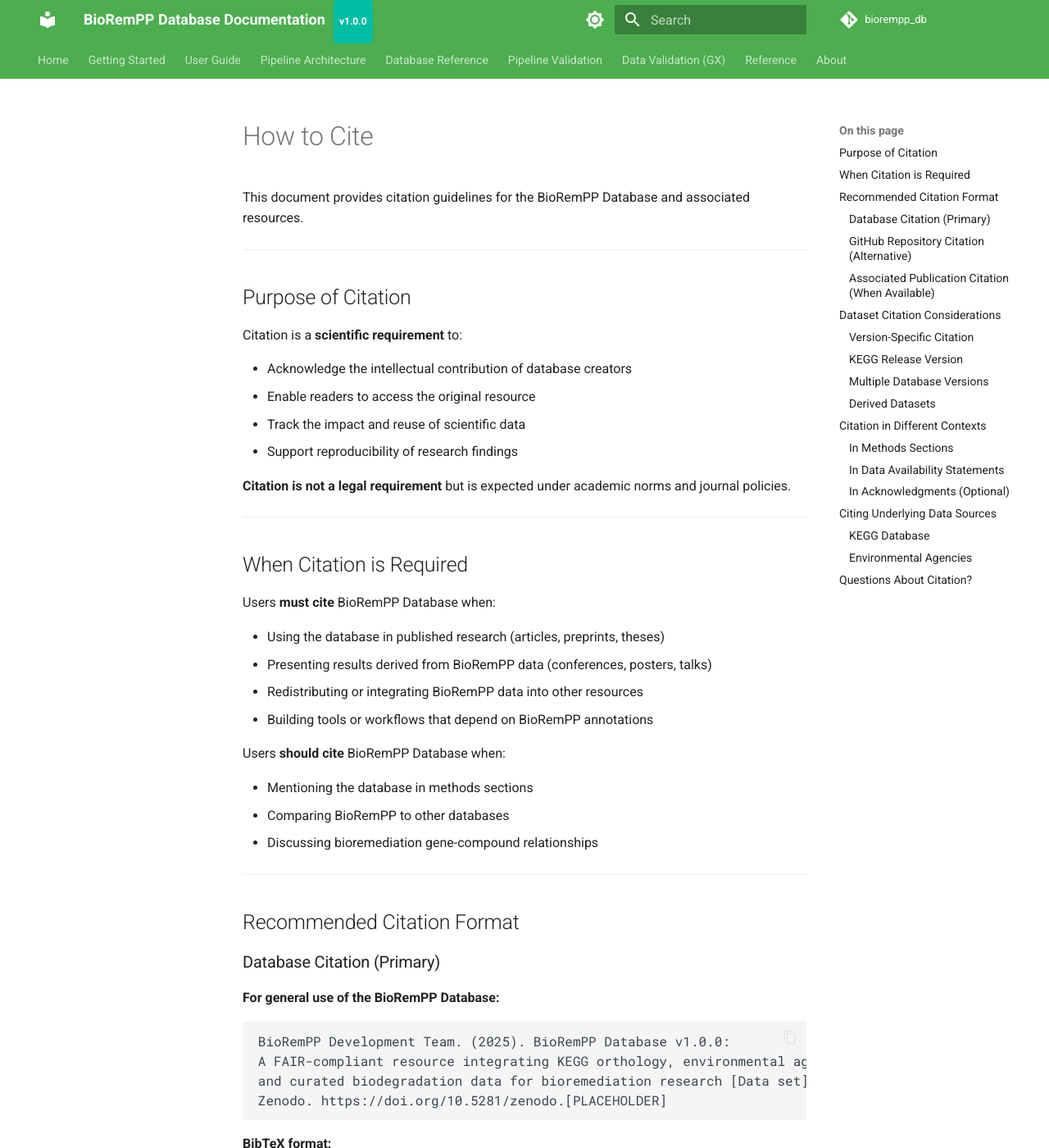
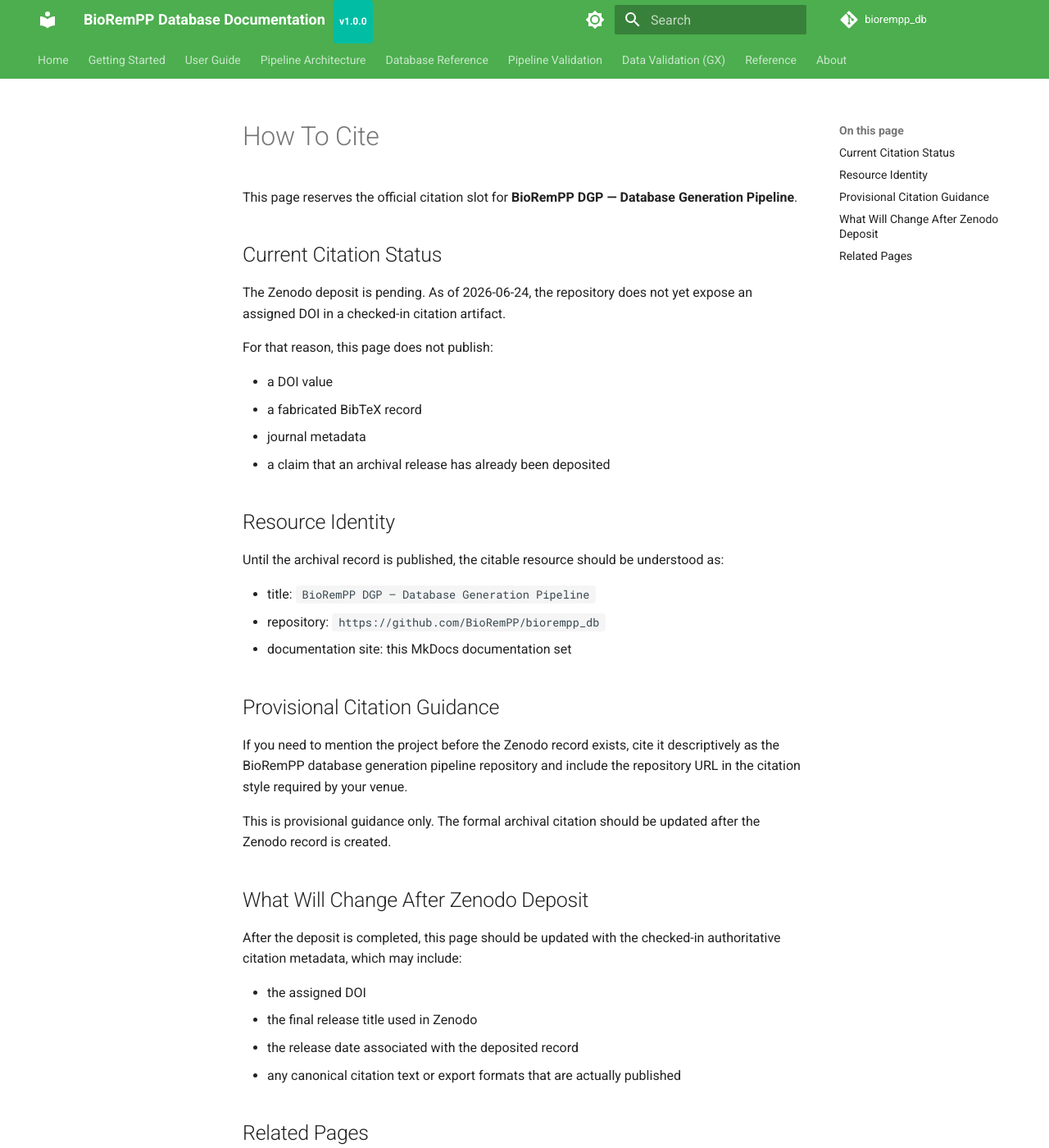
Before and after one commit to BioRemPP/biorempp_db, an MkDocs documentation site: the page built from docs/about/how-to-cite.md, in a window 1280 px wide and 1400 px high. Shown: the whole window at 82% size. Built offline with MkDocs 1.6.1 and Material for MkDocs 9.7.7, drawn with Linux system fonts in a browser that asks for light colours; comment, search, counter and statistics services are not loaded; the version menu is left out; some of the changed text lies outside the part shown.

Commit message:
docs(about): add how-to-cite placeholder for pending Zenodo deposit

````diff
--- a/docs/about/how-to-cite.md
+++ b/docs/about/how-to-cite.md
@@ -1,234 +1,59 @@
-# How to Cite
+<!--
+Page status: verified
+Audience: researchers, maintainers, reviewers
+Applies to: repository and documentation governance
+Version scope: repository contract v1.1.0
+Last verified on: 2026-06-24
+Primary sources:
+- repository root directory listing
+- mkdocs.yml
+- docs/about/project-scope.md
+- docs/about/changelog-and-releases.md
+Known gaps:
+- no checked-in DOI artifact is present
+- no `CITATION.cff` file is present
+- Zenodo deposit is pending
+-->
 
-This document provides citation guidelines for the BioRemPP Database and associated resources.
+# How To Cite
 
----
+This page reserves the official citation slot for **BioRemPP DGP — Database Generation Pipeline**.
 
-## Purpose of Citation
+## Current Citation Status
 
-Citation is a **scientific requirement** to:
+The Zenodo deposit is pending. As of 2026-06-24, the repository does not yet expose an assigned DOI in a checked-in citation artifact.
 
-- Acknowledge the intellectual contribution of database creators
-- Enable readers to access the original resource
-- Track the impact and reuse of scientific data
-- Support reproducibility of research findings
+For that reason, this page does not publish:
 
-**Citation is not a legal requirement** but is expected under academic norms and journal policies.
+- a DOI value
+- a fabricated BibTeX record
+- journal metadata
+- a claim that an archival release has already been deposited
 
----
+## Resource Identity
 
-## When Citation is Required
+Until the archival record is published, the citable resource should be understood as:
 
-Users **must cite** BioRemPP Database when:
+- title: `BioRemPP DGP — Database Generation Pipeline`
+- repository: `https://github.com/BioRemPP/biorempp_db`
+- documentation site: this MkDocs documentation set
 
-- Using the database in published research (articles, preprints, theses)
-- Presenting results derived from BioRemPP data (conferences, posters, talks)
-- Redistributing or integrating BioRemPP data into other resources
-- Building tools or workflows that depend on BioRemPP annotations
+## Provisional Citation Guidance
 
-Users **should cite** BioRemPP Database when:
+If you need to mention the project before the Zenodo record exists, cite it descriptively as the BioRemPP database generation pipeline repository and include the repository URL in the citation style required by your venue.
 
-- Mentioning the database in methods sections
-- Comparing BioRemPP to other databases
-- Discussing bioremediation gene-compound relationships
+This is provisional guidance only. The formal archival citation should be updated after the Zenodo record is created.
 
----
+## What Will Change After Zenodo Deposit
 
-## Recommended Citation Format
+After the deposit is completed, this page should be updated with the checked-in authoritative citation metadata, which may include:
 
-### Database Citation (Primary)
+- the assigned DOI
+- the final release title used in Zenodo
+- the release date associated with the deposited record
+- any canonical citation text or export formats that are actually published
 
-**For general use of the BioRemPP Database:**
+## Related Pages
 
-```
-BioRemPP Development Team. (2025). BioRemPP Database v1.0.0:
-A FAIR-compliant resource integrating KEGG orthology, environmental agencies,
-and curated biodegradation data for bioremediation research [Data set].
-Zenodo. https://doi.org/10.5281/zenodo.[PLACEHOLDER]
-```
-
-**BibTeX format:**
-
-```bibtex
-@dataset{biorempp_database_2025,
-  author       = {{BioRemPP Development Team}},
-  title        = {{BioRemPP Database v1.0.0: A FAIR-compliant resource
-                   integrating KEGG orthology, environmental agencies,
-                   and curated biodegradation data for bioremediation research}},
-  year         = 2025,
-  publisher    = {Zenodo},
-  version      = {1.0.0},
-  doi          = {10.5281/zenodo.[PLACEHOLDER]},
-  url          = {https://doi.org/10.5281/zenodo.[PLACEHOLDER]}
-}
-```
-
----
-
-### GitHub Repository Citation (Alternative)
-
-**If DOI is not yet available:**
-
-```
-BioRemPP Development Team. (2025). BioRemPP Database v1.0.0.
-GitHub. https://github.com/BioRemPP/biorempp_db
-```
-
-**BibTeX format:**
-
-```bibtex
-@misc{biorempp_github_2025,
-  author       = {{BioRemPP Development Team}},
-  title        = {{BioRemPP Database v1.0.0}},
-  year         = 2025,
-  publisher    = {GitHub},
-  version      = {1.0.0},
-  url          = {https://github.com/BioRemPP/biorempp_db}
-}
-```
-
----
-
-### Associated Publication Citation (When Available)
-
-**If a peer-reviewed publication describes BioRemPP:**
-
-```
-[Authors]. ([Year]). [Title]. [Journal]. [Volume]([Issue]), [Pages].
-https://doi.org/[DOI]
-```
-
-**Note:** As of v1.0.0, no peer-reviewed publication is available. This section will be updated upon publication.
-
----
-
-## Dataset Citation Considerations
-
-### Version-Specific Citation
-
-**Always specify the database version** used in your research:
-
-- ✅ Correct: "BioRemPP Database v1.0.0"
-- ❌ Incorrect: "BioRemPP Database" (ambiguous version)
-
-**Rationale:** Database content may change between versions; version-specific citation ensures reproducibility.
-
----
-
-### KEGG Release Version
-
-**Include KEGG release version** when relevant:
-
-```
-BioRemPP Database v1.0.0 (KEGG Release Dec,25)
-```
-
-**Rationale:** BioRemPP content depends on KEGG snapshot; specifying KEGG version enhances reproducibility.
-
----
-
-### Multiple Database Versions
-
-**If using multiple BioRemPP versions:**
-
-```
-BioRemPP Database v1.0.0 and v1.1.0 (BioRemPP Development Team, 2025)
-```
-
-**Or cite each version separately:**
-
-```
-BioRemPP Development Team. (2025). BioRemPP Database v1.0.0 [Data set].
-Zenodo. https://doi.org/10.5281/zenodo.[PLACEHOLDER_V1]
-
-BioRemPP Development Team. (2025). BioRemPP Database v1.1.0 [Data set].
-Zenodo. https://doi.org/10.5281/zenodo.[PLACEHOLDER_V2]
-```
-
----
-
-### Derived Datasets
-
-**If you create a derived dataset from BioRemPP:**
-
-1. Cite the original BioRemPP Database
-2. Describe the derivation process in your methods
-3. Consider depositing your derived dataset with its own DOI
-
-**Example citation:**
-
-```
-Derived dataset based on BioRemPP Database v1.0.0 (BioRemPP Development Team, 2025),
-filtered for aromatic compounds and deposited at [DOI].
-```
-
----
-
-## Citation in Different Contexts
-
-### In Methods Sections
-
-**Recommended phrasing:**
-
-> "Functional annotation of biodegradation genes was performed using BioRemPP Database v1.0.0 (BioRemPP Development Team, 2025), a FAIR-compliant resource integrating KEGG orthology, environmental agency compound lists, and curated biodegradation data."
-
----
-
-### In Data Availability Statements
-
-**Recommended phrasing:**
-
-> "BioRemPP Database v1.0.0 is publicly available at https://doi.org/10.5281/zenodo.[PLACEHOLDER] under a Creative Commons Attribution 4.0 International (CC BY 4.0) license."
-
----
-
-### In Acknowledgments (Optional)
-
-**If BioRemPP was essential to your research:**
-
-> "We thank the BioRemPP Development Team for creating and maintaining the BioRemPP Database."
-
-**Note:** Acknowledgment does not replace citation.
-
----
-
-## Citing Underlying Data Sources
-
-**BioRemPP integrates data from external sources.** Users should also cite:
-
-### KEGG Database
-
-**If using KEGG identifiers or annotations:**
-
-```
-Kanehisa M, Goto S. KEGG: Kyoto Encyclopedia of Genes and Genomes.
-Nucleic Acids Res. 2000;28(1):27-30. https://doi.org/10.1093/nar/28.1.27
-```
-
----
-
-### Environmental Agencies
-
-**If focusing on agency-specific compounds:**
-
-Cite the relevant agency's compound list (e.g., EPA Priority Pollutant List, IARC Monographs).
-
-**Example:**
-
-```
-U.S. Environmental Protection Agency. (2014). Priority Pollutant List.
-https://www.epa.gov/eg/toxic-and-priority-pollutants-under-clean-water-act
-```
-
----
-
-## Questions About Citation?
-
-**For citation-related questions:**
-
-- **GitHub Issues:** [https://github.com/BioRemPP/biorempp_db/issues](https://github.com/BioRemPP/biorempp_db/issues)
-- **Email:** biorempp@gmail.com
-
-**For DOI-related questions:**
-
-- Check the [Zenodo record](https://doi.org/10.5281/zenodo.[PLACEHOLDER]) for the most up-to-date citation information.
+- [Project Scope](project-scope.md)
+- [Changelog And Releases](changelog-and-releases.md)
````
